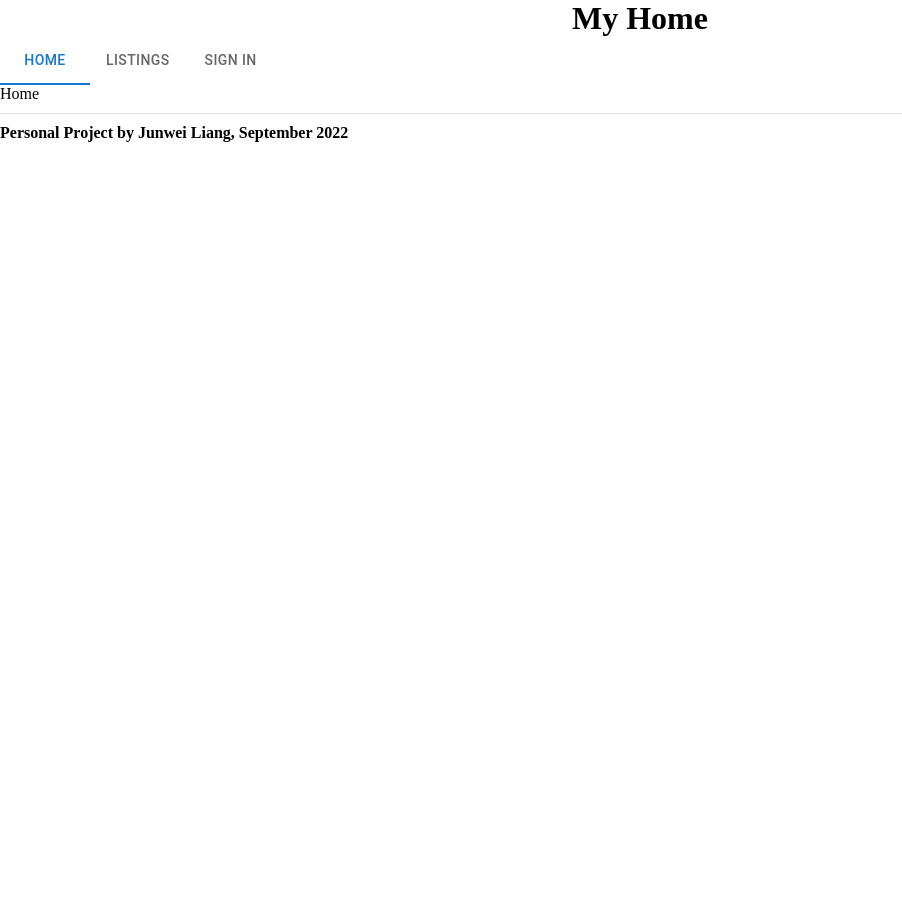
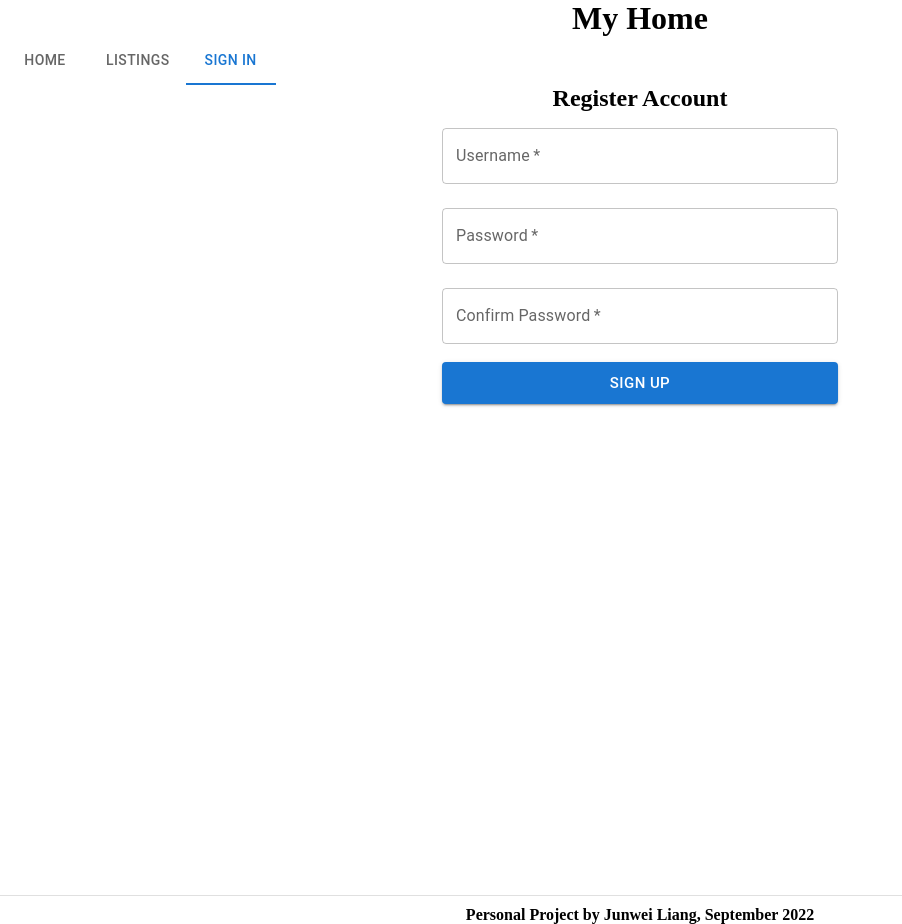
Before and after one commit to liangjunwei/myhome-frontend, a React (Create React App) app: page /register in a window 1280 px wide. Before the commit this address led to /. Shown: the whole page, without its empty margins (0-902 px from the left). Before the commit the page ends 800 px from the top, so only its background shows below. Built offline with nearby package versions, Linux system fonts and the light colour scheme.

Commit message:
implemented login and register form

```diff
--- a/public/style.css
+++ b/public/style.css
@@ -4,3 +4,7 @@
     padding: 0;
     box-sizing: border-box;
 }
+
+#register-link:visited {
+        color: blue;
+}
--- a/src/App.js
+++ b/src/App.js
@@ -4,7 +4,8 @@ import {
   Layout,
   Home,
   Listings,
-  Login
+  Login,
+  Register
 } from './components';
 
 const App = () => {
@@ -19,6 +20,7 @@ const App = () => {
 
         <Route path='/listings' element={<Listings setTabValue={setTabValue} />} />
         <Route path='/login' element={<Login setTabValue={setTabValue} />} />
+        <Route path='/register' element={<Register setTabValue={setTabValue} />} />
 
         <Route path="*" element={<Navigate to="/" replace={true} />} />
 
--- a/src/api/index.js
+++ b/src/api/index.js
@@ -0,0 +1,47 @@
+const BASE_URL = 'http://localhost:3000/api';
+
+// login
+export const userLogin = async (username, password) => {
+    const url = `${BASE_URL}/users/login`;
+
+    try {
+        const response = await fetch(url, {
+            method: 'POST',
+            headers: {
+                'Content-Type': 'application/json'
+            },
+            body: JSON.stringify({
+                username,
+                password
+            })
+        });
+        const data = await response.json();
+        return data;
+    }
+    catch(e) {
+        console.error(e);
+    }
+}
+
+// register
+export const createAccount = async (username, password) => {
+    const url = `${BASE_URL}/users/register`;
+
+    try {
+        const response = await fetch(url, {
+            method: 'POST',
+            headers: {
+                'Content-Type': 'application/json'
+            },
+            body: JSON.stringify({
+                username,
+                password
+            })
+        });
+        const data = await response.json();
+        return data;
+    }
+    catch(e) {
+        console.error(e);
+    }
+}
--- a/src/components/Footer.js
+++ b/src/components/Footer.js
@@ -3,9 +3,9 @@ import React from 'react';
 const Footer = () => {
     return (
         <div id='footer'>
-            <h4>Personal Project by Junwei Liang, September 2022</h4>
+            <h4 style={{textAlign: 'center'}}>Personal Project by Junwei Liang, September 2022</h4>
         </div>
-    )
+    );
 }
 
 export default Footer;
--- a/src/components/Header.js
+++ b/src/components/Header.js
@@ -1,13 +1,13 @@
 import React from 'react';
 import Nav from './Nav';
 
-const Header = ({ tabValue, setTabValue }) => {
+const Header = ({ tabValue }) => {
     return (
         <div id='header'>
             <h1 id='title' style={{textAlign: 'center'}}>My Home</h1>
             <Nav tabValue={tabValue} />
         </div>
-    )
+    );
 }
 
 export default Header;
--- a/src/components/Home.js
+++ b/src/components/Home.js
@@ -1,13 +1,17 @@
-import React from 'react';
+import React, { useEffect } from 'react';
 
 const Home = ({ setTabValue }) => {
-    setTabValue('home');
+
+    useEffect(() => {
+        setTabValue('home');
+        // eslint-disable-next-line
+    }, []);
 
     return (
         <div>
             Home
         </div>
-    )
+    );
 }
 
 export default Home;
--- a/src/components/Listings.js
+++ b/src/components/Listings.js
@@ -1,13 +1,17 @@
-import React from 'react';
+import React, { useEffect } from 'react';
 
 const Listings = ({ setTabValue }) => {
-    setTabValue('listings');
+
+    useEffect(() => {
+        setTabValue('listings');
+        // eslint-disable-next-line
+    }, []);
 
     return (
         <div>
             Listings
         </div>
-    )
+    );
 }
 
 export default Listings;
--- a/src/components/Login.js
+++ b/src/components/Login.js
@@ -1,13 +1,53 @@
-import React from 'react';
+import React, { useEffect, useState } from 'react';
+import { Container, Box, TextField, Button } from '@mui/material';
+import { userLogin } from '../api';
+import { Link } from 'react-router-dom';
 
 const Login = ({ setTabValue }) => {
-    setTabValue('login');
+
+    const [username, setUserName] = useState('');
+    const [password, setPassword] = useState('');
+
+    useEffect(() => {
+        setTabValue('login');
+        // eslint-disable-next-line
+    }, []);
+
+    const handleSubmit = async (event) => {
+        event.preventDefault();
+        const user = await userLogin(username, password);
+
+        if(user.error) {
+            console.log(user.error);
+            console.log(user.message);
+        }
+        else {
+            console.log(user.message);
+            console.log(user);
+        }
+    }
 
     return (
-        <div>
-            Login
-        </div>
-    )
+        <Container maxWidth='xs' sx={{minHeight: '100vh'}}>
+            <Box>
+                <h2 style={{textAlign: 'center'}}>Sign In</h2>
+                <form onSubmit={handleSubmit}>
+                    <TextField fullWidth id='login-username' label='Username' variant='outlined' value={username}
+                               margin="normal" required onChange={(e) => setUserName(e.target.value)}
+                    />
+                    <TextField fullWidth id='login-password' label='Password' variant='outlined' value={password}
+                               margin="normal" required type='password' onChange={(e) => setPassword(e.target.value)}
+                    />
+                    <Button fullWidth id='login-button' variant='contained' type='submit' size="large"
+                            sx={{marginTop: '10px', marginBottom: '20px'}}
+                    >
+                        Sign In
+                    </Button>
+                </form>
+                <Link id='register-link' to='/register'><p style={{textAlign: 'center'}}>Don't have account? Register here!</p></Link>
+            </Box>
+        </Container>
+    );
 }
 
 export default Login;
--- /dev/null
+++ b/src/components/Register.js
@@ -0,0 +1,60 @@
+import React, { useEffect, useState } from 'react';
+import { Container, Box, TextField, Button } from '@mui/material';
+import { createAccount } from '../api';
+
+const Register = ({ setTabValue }) => {
+
+    const [username, setUserName] = useState('');
+    const [password, setPassword] = useState('');
+    const [confirmPassword, setConfirmPassword] = useState('');
+
+    useEffect(() => {
+        setTabValue('login');
+        // eslint-disable-next-line
+    }, []);
+
+    const handleSubmit = async (event) => {
+        event.preventDefault();
+        if(password !== confirmPassword) {
+            console.log("password not match");
+        }
+        else {
+            const user = await createAccount(username, password);
+
+            if(user.error) {
+                console.log(user.error);
+                console.log(user.message);
+            }
+            else {
+                console.log(user.message);
+                console.log(user);
+            }
+        }
+    }
+
+    return (
+        <Container maxWidth='xs' sx={{minHeight: '100vh'}}>
+            <Box>
+                <h2 style={{textAlign: 'center'}}>Register Account</h2>
+                <form onSubmit={handleSubmit}>
+                    <TextField fullWidth id='register-username' label='Username' variant='outlined' value={username}
+                               margin="normal" required onChange={(e) => setUserName(e.target.value)}
+                    />
+                    <TextField fullWidth id='register-password' label='Password' variant='outlined' value={password}
+                               margin="normal" required type='password' onChange={(e) => setPassword(e.target.value)}
+                    />
+                    <TextField fullWidth id='register-confirm-password' label='Confirm Password' variant='outlined' value={confirmPassword}
+                               margin="normal" required type='password' onChange={(e) => setConfirmPassword(e.target.value)}
+                    />
+                    <Button fullWidth id='login-button' variant='contained' type='submit' size="large"
+                            sx={{marginTop: '10px', marginBottom: '20px'}}
+                    >
+                        Sign Up
+                    </Button>
+                </form>
+            </Box>
+        </Container>
+    );
+}
+
+export default Register;
--- a/src/components/index.js
+++ b/src/components/index.js
@@ -2,3 +2,4 @@ export {default as Layout} from './Layout';
 export {default as Home} from './Home';
 export {default as Listings} from './Listings';
 export {default as Login} from './Login';
+export {default as Register} from './Register';
```
